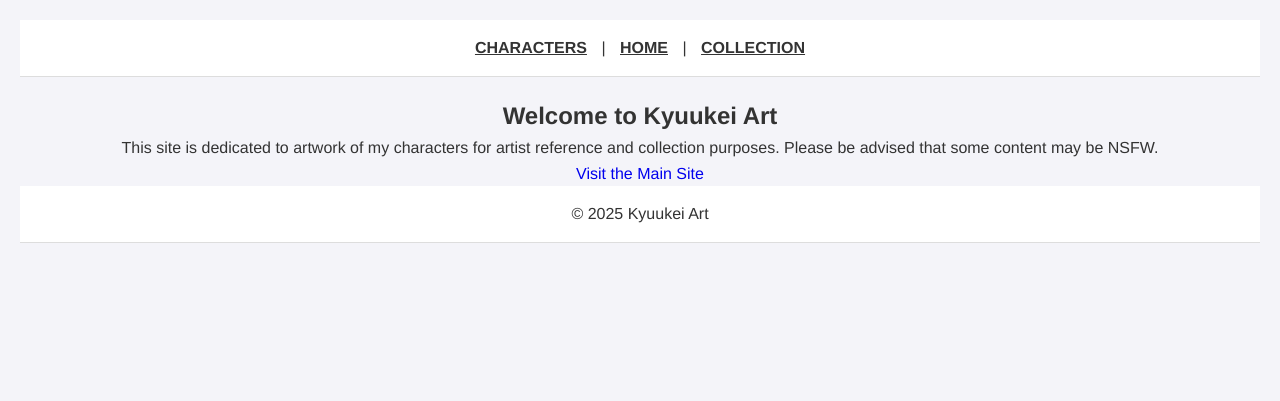
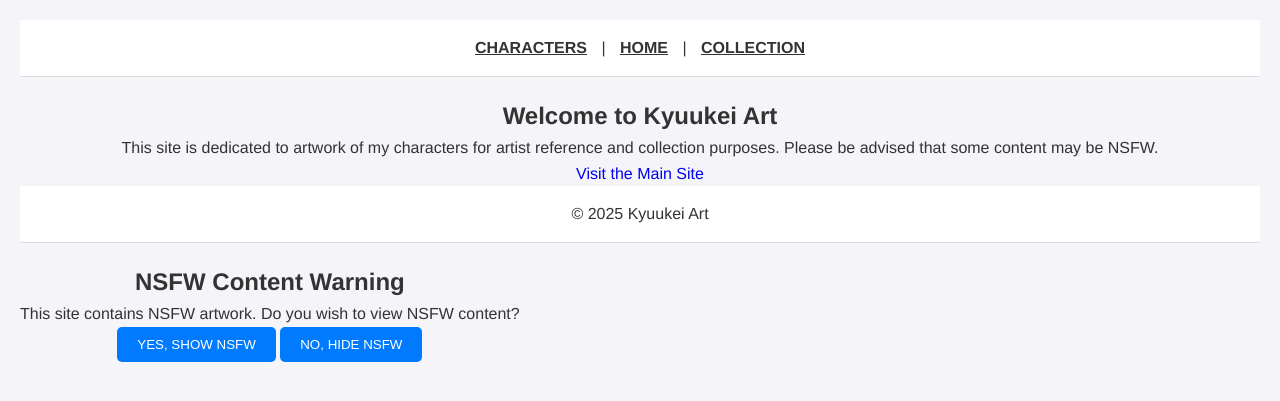
Before and after one commit to Saiminator/Kyuukeiart, a Jekyll site: the page built from index.html, in a window 1280 px wide. Shown: the top 401 px of the page. Built offline with Jekyll 4.4.1, drawn with Linux system fonts in a browser that asks for light colours.

Commit message:
Update default.html

```diff
--- a/_layouts/default.html
+++ b/_layouts/default.html
@@ -12,6 +12,46 @@
     {{ content }}
   </main>
   {% include footer.html %}
+
+  <!-- NSFW Consent Modal -->
+  <div id="nsfw-modal" class="nsfw-modal">
+    <div class="nsfw-modal-content">
+      <h2>NSFW Content Warning</h2>
+      <p>This site contains NSFW artwork. Do you wish to view NSFW content?</p>
+      <div class="nsfw-buttons">
+        <button id="nsfw-yes">Yes, show NSFW</button>
+        <button id="nsfw-no">No, hide NSFW</button>
+      </div>
+    </div>
+  </div>
+
   <script src="{{ site.baseurl }}/assets/js/main.js"></script>
+  <script>
+    // NSFW Consent Popup Logic
+    (function() {
+      var modal = document.getElementById('nsfw-modal');
+      // Check if the flag exists in localStorage
+      if (localStorage.getItem('nsfwConsent') === null) {
+        // Show modal if consent not recorded
+        modal.style.display = 'flex';
+      }
+      document.getElementById('nsfw-yes').addEventListener('click', function() {
+        localStorage.setItem('nsfwConsent', 'yes');
+        modal.style.display = 'none';
+        // Remove blur from all NSFW images
+        document.querySelectorAll('.nsfw').forEach(function(img) {
+          img.classList.remove('blurred');
+        });
+      });
+      document.getElementById('nsfw-no').addEventListener('click', function() {
+        localStorage.setItem('nsfwConsent', 'no');
+        modal.style.display = 'none';
+        // Add blurred class to all NSFW images
+        document.querySelectorAll('.nsfw').forEach(function(img) {
+          img.classList.add('blurred');
+        });
+      });
+    })();
+  </script>
 </body>
 </html>
```
